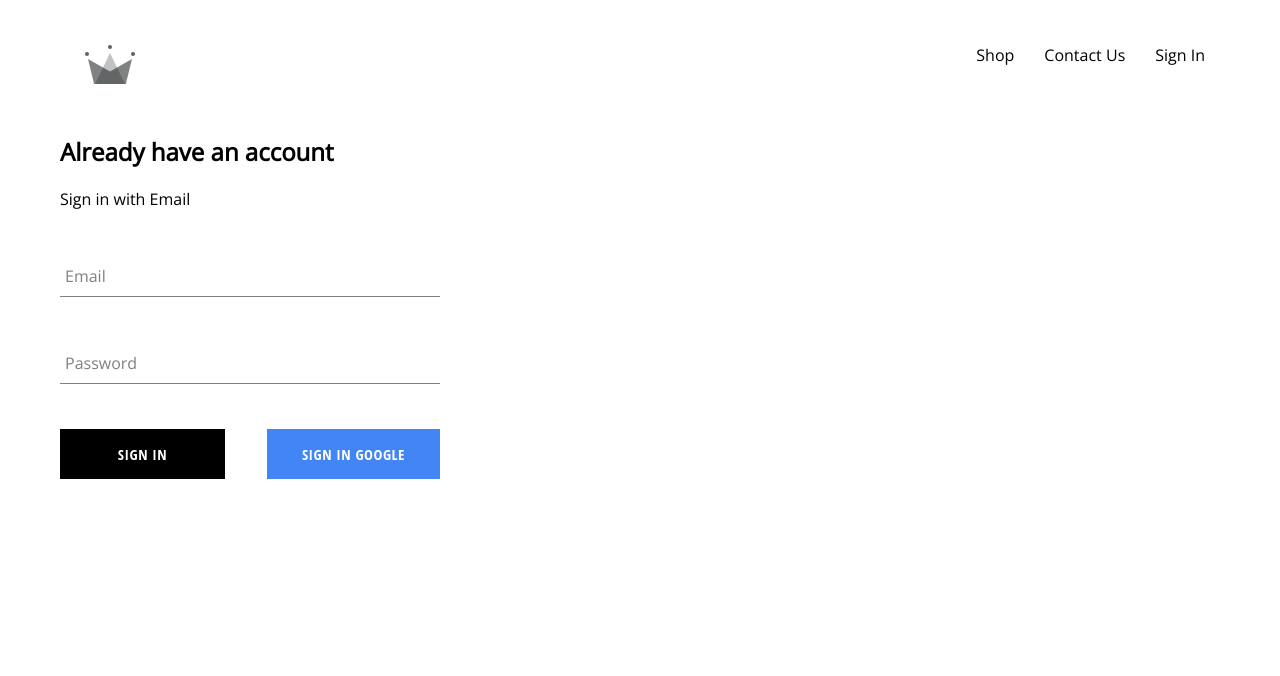
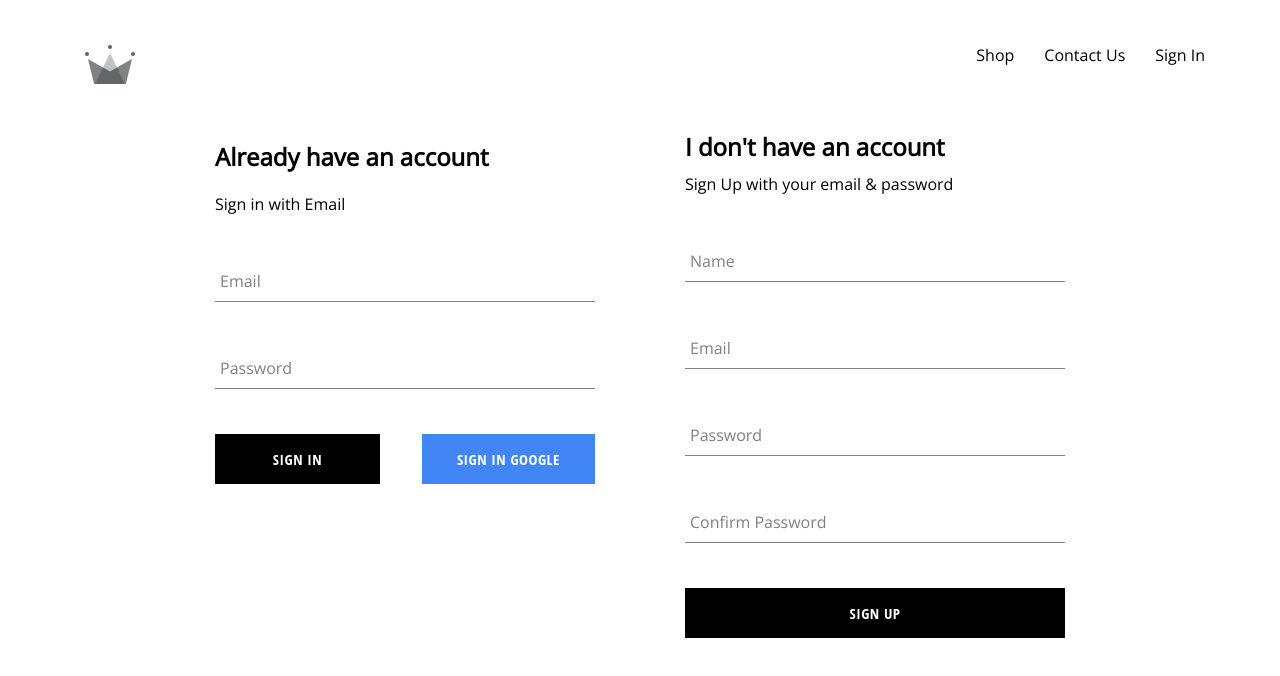
Before and after one commit to Rama-231/shop-react, a React (Create React App) app: page /signin in a window 1280 px wide. Shown: the top 676 px of the page. Built offline with nearby package versions, Linux system fonts and the light colour scheme; no server answers.

Commit message:
user_authentication_done

```diff
--- a/src/App.js
+++ b/src/App.js
@@ -34,6 +34,8 @@ function App() {
     })
   }, [])
 
+  console.log("currentUser: ", currentUser);
+
   return (
     <div className="">
       <Header currentUser={currentUser} />
--- a/src/components/menu-item/MenuItem.jsx
+++ b/src/components/menu-item/MenuItem.jsx
@@ -3,6 +3,7 @@ import { withRouter } from "react-router-dom";
 import "./menu-item.scss";
 
 const MenuItem = ({ title, key, pic, size, linkUrl, match, history }) => {
+
   return (
     <div className={`menu-item ${size}`}
     key={key}
--- a/src/components/preview-collections/PreviewCollections.jsx
+++ b/src/components/preview-collections/PreviewCollections.jsx
@@ -3,7 +3,6 @@ import "./previewCollections.scss";
 import ColllectionItem from "../colllection-item/ColllectionItem";
 
 const PreviewCollections = ({ title, items }) => {
-  console.log(title);
 
   return (
     <div className="collection-preview">
--- a/src/components/sign-in/SignIn.jsx
+++ b/src/components/sign-in/SignIn.jsx
@@ -3,14 +3,27 @@ import "./sign-in.scss";
 
 import FormInput from "../form-input/FormInput";
 import CustomBtn from "../custom-btn/CustomBtn";
-import { signInWithGoogle } from "../../firebase/firebase.utils";
+import { auth, signInWithGoogle } from "../../firebase/firebase.utils";
 
 function SignIn(props) {
   const [user, setUser] = useState({ email: "", password: "" });
 
-  const handleSubmit = (e) => {
+  const handleSubmit = async (e) => {
     e.preventDefault();
-    setUser({ email: "", password: "" });
+    const { email, password } = user;
+
+    if (email && password) {
+      try {
+        await auth.signInWithEmailAndPassword(email, password);
+        setUser({ email: "", password: "" });
+
+        console.log("Sign In With Email Successful");
+      } catch (error) {
+        console.log("Sign In Error: ", error);
+      }
+    } else {
+      alert("Email & Password required to Sign In")
+    }
   };
 
   const handleChange = (e) => {
@@ -23,7 +36,8 @@ function SignIn(props) {
       <h2>Already have an account</h2>
       <span>Sign in with Email</span>
 
-      <form onSubmit={handleSubmit}>
+      {/* <form onSubmit={handleSubmit}> */}
+      <form>
         <FormInput
           type="email"
           name="email"
@@ -41,8 +55,11 @@ function SignIn(props) {
           handleChange={handleChange}
         />
         <div className="btn-group">
-          <CustomBtn type="submit">Sign in</CustomBtn>
-          <CustomBtn onClick={signInWithGoogle} isGoogleSignIn>Sign in Google</CustomBtn>
+          {/* <CustomBtn type="submit">Sign in</CustomBtn> */}
+          <CustomBtn onClick={(e) => handleSubmit(e)}>Sign in</CustomBtn>
+          <CustomBtn onClick={signInWithGoogle} isGoogleSignIn>
+            Sign in Google
+          </CustomBtn>
         </div>
       </form>
     </div>
--- /dev/null
+++ b/src/components/sign-up/SignUp.jsx
@@ -0,0 +1,104 @@
+import React, { useState } from "react";
+import FormInput from "../form-input/FormInput";
+import CustomBtn from "../custom-btn/CustomBtn";
+
+import { auth, createUserProfileDocument } from "../../firebase/firebase.utils";
+
+import "./sign-up.scss";
+
+function SignUp(props) {
+  const [userInfo, setUserInfo] = useState({
+    displayName: "",
+    email: "",
+    password: "",
+    confirmPassword: "",
+  });
+
+  const handleSubmit = async (event) => {
+    event.preventDefault();
+    const { displayName, email, password, confirmPassword } = userInfo;
+
+    console.log("handleSubmit userInfo: ", userInfo);
+
+    if (displayName && email && password && confirmPassword) {
+      if (password !== confirmPassword) {
+        alert("Password don't match");
+        console.log("Password don't match");
+        return;
+      }
+
+      try {
+        const { user } = await auth.createUserWithEmailAndPassword(
+          email,
+          password
+        );
+
+        createUserProfileDocument(user, { displayName });
+
+        setUserInfo({
+          displayName: "",
+          email: "",
+          password: "",
+          confirmPassword: "",
+        });
+      } catch (error) {
+        console.log("error: ", error);
+      }
+    } else {
+      alert("Please fill all the fields to Sign Up");
+    }
+  };
+
+  const handleChange = (e) => {
+    const { name, value } = e.target;
+    setUserInfo({ ...userInfo, [name]: value });
+  };
+
+  const { displayName, email, password, confirmPassword } = userInfo;
+
+  return (
+    <div className="sign-up">
+      <h2 className="title">I don't have an account</h2>
+      <span>Sign Up with your email & password</span>
+      {/* <form className="sign-up-form" onSubmit={(event)=>handleSubmit(event)}> */}
+      <form className="sign-up-form">
+        <FormInput
+          type="text"
+          name="displayName"
+          label="Name"
+          value={displayName}
+          onChange={handleChange}
+          required
+        />
+        <FormInput
+          type="email"
+          name="email"
+          label="Email"
+          value={email}
+          onChange={handleChange}
+          required
+        />
+        <FormInput
+          type="password"
+          name="password"
+          label="Password"
+          value={password}
+          onChange={handleChange}
+          required
+        />
+        <FormInput
+          type="password"
+          name="confirmPassword"
+          label="Confirm Password"
+          value={confirmPassword}
+          onChange={handleChange}
+          required
+        />
+        {/* <CustomBtn type='submit'>Sign Up</CustomBtn> */}
+        <CustomBtn onClick={(event) => handleSubmit(event)}>Sign Up</CustomBtn>
+      </form>
+    </div>
+  );
+}
+
+export default SignUp;
--- /dev/null
+++ b/src/components/sign-up/sign-up.scss
@@ -0,0 +1,17 @@
+.sign-up {
+    width: 380px;
+    display: flex;
+    flex-direction: column;
+
+    .title {
+        margin: 10px 0;
+    }
+
+    .btn-group {
+        width: 100%;
+        // overflow: hidden;
+        display: flex;
+        justify-content: space-between;
+        // padding: 0.5rem;
+    }
+}
--- a/src/pages/siginSignupPage/SiginSignupPage.jsx
+++ b/src/pages/siginSignupPage/SiginSignupPage.jsx
@@ -1,11 +1,13 @@
 import React from 'react';
 import "./siginSignupPage.scss";
 import SignIn from '../../components/sign-in/SignIn';
+import SignUp from '../../components/sign-up/SignUp';
 
 const SiginSignupPage = () => {
     return (
         <div className='sign-in-and-sign-up'>
             <SignIn />
+            <SignUp />
         </div>
     );
 };
--- a/src/pages/siginSignupPage/siginSignupPage.scss
+++ b/src/pages/siginSignupPage/siginSignupPage.scss
@@ -0,0 +1,6 @@
+.sign-in-and-sign-up {
+    width: 850px;
+    display: flex;
+    justify-content: space-between;
+    margin: 30px auto;
+}
```
